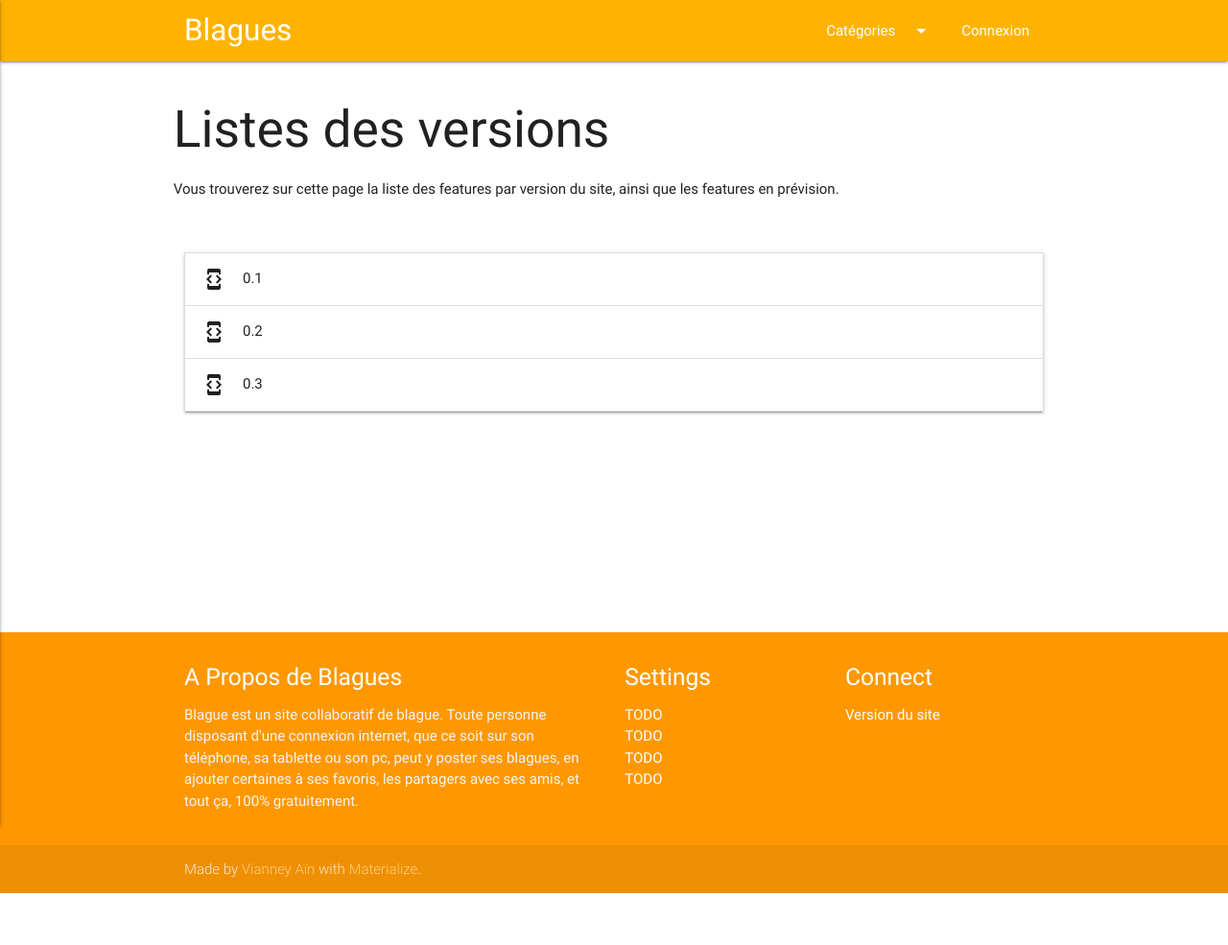
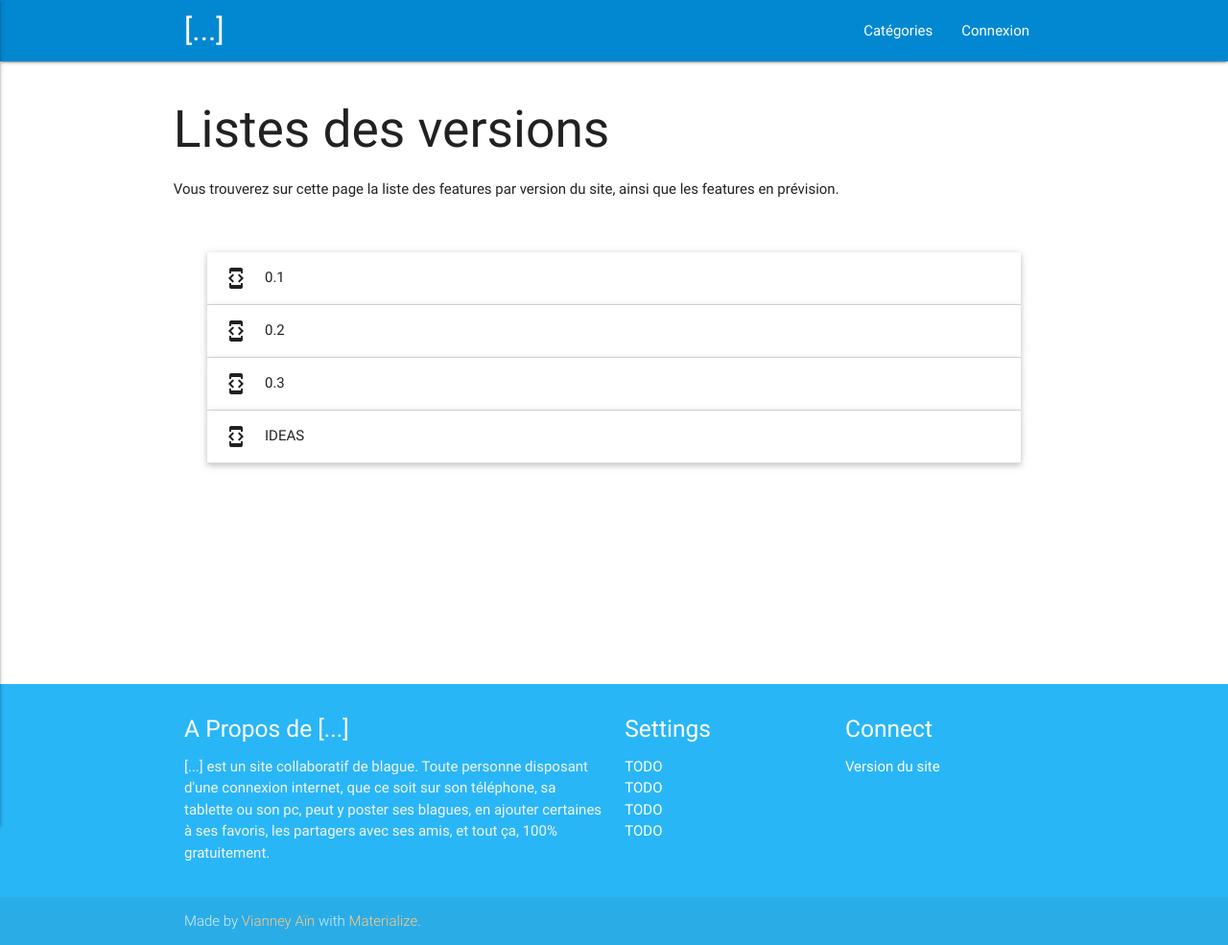
Before and after one commit to VianneyAin/this-or-this, a PHP site: page /jokes/version in a window 1280 px wide. Shown: the whole page at 96% size. Before the commit the page ends 931 px from the top, so only its background shows below. Run offline with PHP 8.4, Linux system fonts and the light colour scheme; tables that the repository leaves empty or names only in its code hold one stand-in row (values such as "Sample post"); some libraries are stand-ins or nearby versions.

Commit message:
Jokes v0.2.25 - Fiew change on views

```diff
--- a/includes/functions/registration.php
+++ b/includes/functions/registration.php
@@ -337,7 +337,6 @@ class Registration
 
     function RedirectToURL($url, $timer = null)
     {
-        var_dump($url);
         if (isset($timer) && !empty($timer)){
             header("Refresh: $timer; URL=$url");
         }
--- a/includes/mvc/controllers/controller.jokes.php
+++ b/includes/mvc/controllers/controller.jokes.php
@@ -81,6 +81,8 @@ class Jokes_Controller extends Application{
                     case 'cat':
                         $this->permission_object->user_do('read_joke_single');
                         if (isset($this->routes[2]) && !empty($this->routes[2])){
+                            $this->data['category'] = $this->model->get_category_by_slug($this->routes[2]);
+                            $this->data['jokes'] = $this->model->get_jokes_by_category_id($this->data['category']['category_id']);
                         }
                         break;
                     default:
@@ -120,6 +122,7 @@ class Jokes_Controller extends Application{
 
                         break;
                     case 'cat':
+                        $this->view->joke_category_view($this->data);
                         break;
                     default:
                         break;
--- a/includes/mvc/models/model.home.php
+++ b/includes/mvc/models/model.home.php
@@ -9,13 +9,9 @@
     public function get_last_jokes($limit = null){
         try {
             $db = Db::getInstance();
-            $req = $db->prepare('SELECT * FROM jokes WHERE status = "active" ORDER BY created DESC LIMIT '.$limit);
             $req->execute();
             $posts = $req->fetchAll();
             foreach ($posts as $key => $post){
-                if (isset($post['author'])){
-                    $posts[$key]['author'] = $this->get_user_by_id($post['author']);
-                }
                 if (isset($post['joke_id'])){
                     $id = $post['joke_id'];
                     if (isset($this->user_object->userID) && !empty($this->user_object->userID)){
--- a/includes/mvc/models/model.jokes.php
+++ b/includes/mvc/models/model.jokes.php
@@ -59,7 +59,7 @@
     public function get_jokes_by_category_id($category_id){
         try {
             $db = Db::getInstance();
-            $sql = "SELECT * FROM jokes LEFT JOIN users on jokes.author = users.id where status <> 'draft' LIMIT 9";
+            $sql = "SELECT * FROM jokes LEFT JOIN users on jokes.author = users.id where status = 'active' ORDER BY created DESC LIMIT 9";
             $req = $db->prepare($sql);
             // the query was prepared, now we replace :id with our actual $id value
             $req->execute();
--- a/includes/mvc/views/view.footer.php
+++ b/includes/mvc/views/view.footer.php
@@ -12,12 +12,12 @@
 
       public function fn_footer_view($actions){
           ?>
-          <footer class="page-footer orange">
+          <footer class="page-footer light-blue lighten-1">
             <div class="container">
               <div class="row">
                 <div class="col l6 s12">
-                  <h5 class="white-text">A Propos de Blagues</h5>
-                  <p class="grey-text text-lighten-4">Blague est un site collaboratif de blague. Toute personne disposant d'une connexion internet, que ce soit sur son téléphone, sa tablette ou son pc, peut y poster ses blagues, en ajouter certaines à ses favoris, les partagers avec ses amis, et tout ça, 100% gratuitement.</p>
+                  <h5 class="white-text">A Propos de [...]</h5>
+                  <p class="grey-text text-lighten-4">[...] est un site collaboratif de blague. Toute personne disposant d'une connexion internet, que ce soit sur son téléphone, sa tablette ou son pc, peut y poster ses blagues, en ajouter certaines à ses favoris, les partagers avec ses amis, et tout ça, 100% gratuitement.</p>
                 </div>
                 <div class="col l3 s12">
                   <h5 class="white-text">Settings</h5>
--- a/includes/mvc/views/view.header.php
+++ b/includes/mvc/views/view.header.php
@@ -31,11 +31,11 @@
             <?php $this->call_to_actions($actions); ?>
           </head>
           <body>
-            <nav id="main-menu" class="amber darken-1" role="navigation">
-              <div class="nav-wrapper container"><a id="logo-container" href="http://localhost/jokes" class="brand-logo">Blagues</a>
+            <nav id="main-menu" class="light-blue darken-2" role="navigation">
+              <div class="nav-wrapper container"><a id="logo-container" href="http://localhost/jokes" class="brand-logo">[...]</a>
                 <ul class="right hide-on-med-and-down">
                     <?php if (isset($categories) && !empty($categories) && sizeof($categories) > 0){ ?>
-                        <li><a id="cat-button" data-activates="cat-sidebar" class="show-on-large">Catégories<i class="material-icons right">arrow_drop_down</i></a></li>
+                        <li><a id="cat-button" data-activates="cat-sidebar" class="show-on-large">Catégories</a></li>
                     <?php } ?>
                     <?php if ($registration->CheckLogin()){
                         echo '<li><a href="http://localhost/jokes/profil" type="submit">Profil</a></li>';
@@ -46,7 +46,7 @@
                 </ul>
 
                 <!--CATEGORIES SIDEBAR -->
-                <ul id="cat-sidebar" class="side-nav">
+                <ul id="cat-sidebar" class="side-nav" style="z-index:999">
                     <li><a><i class="material-icons">format_list_bulleted</i>Liste des catégories</a></li>
                     <?php foreach ($categories as $key => $category){
                         echo '<li><a href="http://localhost/jokes/blagues/cat/'.$category['slug'].'">'.$category['name'].'</a></li>';
@@ -55,7 +55,6 @@
                 </ul>
                 <!-- END OF CATEGORIES SIDEBAR -->
 
-
                 <ul id="nav-mobile" class="side-nav">
                     <?php if ($registration->CheckLogin()){
                         echo '<li><a href="http://localhost/jokes/profil" type="submit">Profil</a></li>';
@@ -63,6 +62,24 @@
                     } else { ?>
                         <li><a href="http://localhost/jokes/connexion">Connexion</a></li>
                     <?php } ?>
+                    <?php /*if ( isset($categories) && !empty($categories) && sizeof($categories) > 0 ){ ?>
+                        <ul class="collapsible collapsible-accordion">
+                          <li>
+                            <a class="collapsible-header">Catégories<i class="material-icons">arrow_drop_down</i></a>
+                            <div class="collapsible-body">
+                              <ul>
+                                  <?php foreach ($categories as $key => $category){
+                                      if (isset($category['name']) && !empty($category['name'])){
+                                          echo '<li><a href="http://localhost/jokes/blagues/cat/'.$category['slug'].'">'.$category['name'].'</a></li>';
+                                      }
+                                  }
+                                  ?>
+                              </ul>
+                            </div>
+                          </li>
+                        </ul>
+                    <?php } */?>
+
                 </ul>
                 <a href="#" data-activates="nav-mobile" class="button-collapse right"><i class="material-icons">menu</i></a>
               </div>
--- a/includes/mvc/views/view.login.php
+++ b/includes/mvc/views/view.login.php
@@ -5,7 +5,6 @@
           {
               if($registration->Login())
               {
-                  echo 'ici';
                    $registration->RedirectToURL("http://localhost/jokes");
               }
           }
--- a/includes/mvc/views/view.version.php
+++ b/includes/mvc/views/view.version.php
@@ -14,33 +14,33 @@
                     <p>Vous trouverez sur cette page la liste des features par version du site, ainsi que les features en prévision.</p>
                 </div>
                 <div class="row"></div>
-                <ul class="collapsible" data-collapsible="accordion">
+                <ul class="collapsible popout" data-collapsible="accordion">
                      <li>
                        <div class="collapsible-header"><i class="material-icons">developer_mode</i>0.1</div>
                        <div class="collapsible-body">
                            <ul>
-                               <li>
+                               <li class="green-text text-darken-1">
                                    - Formulaire d'inscription
                                </li>
-                               <li>
+                               <li class="green-text text-darken-1">
                                    - Formulaire de connexion
                                </li>
-                               <li>
+                               <li class="green-text text-darken-1">
                                    - Gestion des sessions
                                </li>
-                               <li>
+                               <li class="green-text text-darken-1">
                                    - Page de profil utilisateur
                                </li>
-                               <li>
+                               <li class="green-text text-darken-1">
                                    - Formulaire de création de blague
                                </li>
-                               <li>
+                               <li class="green-text text-darken-1">
                                    - Page d'accueil avec les 10 dernières blagues
                                </li>
-                               <li>
+                               <li class="green-text text-darken-1">
                                    - Page blague seule
                                </li>
-                               <li>
+                               <li class="green-text text-darken-1">
                                    - Création de la section d'administration
                                </li>
                            </ul>
@@ -50,30 +50,73 @@
                        <div class="collapsible-header"><i class="material-icons">developer_mode</i>0.2</div>
                        <div class="collapsible-body">
                            <ul>
-                               <li>
+                               <li class="green-text text-darken-1">
                                    - Section administration : validation des nouvelles blagues
                                </li>
-                               <li>
+                               <li class="green-text text-darken-1">
                                    - Possibilité de modifier son mot de passe / son adresse email sur son profil
                                </li>
-                               <li>
+                               <li class="green-text text-darken-1">
                                    - Possibilité d'ajouter son avatar sur son profil
                                </li>
-                               <li>
+                               <li class="green-text text-darken-1">
                                    - Possibilité d'ajouter une description sur son profil
                                </li>
-                               <li>
+                               <li class="green-text text-darken-1">
                                    - Système de notation de blagues
                                </li>
-                               <li>
+                               <li class="green-text text-darken-1">
                                    - Mise en place des catégories de blagues (Menu, Page catégories)
+                               </li>
+                               <li class="red-text text-darken-1">
+                                   - Possibilité de commenter une blague
+                               </li>
+                               <li class="red-text text-darken-1">
+                                   - Possibilité d'ajouter une blague / un utilisateur à ses favoris
+                               </li>
+                               <li class="red-text text-darken-1">
+                                   - Liste de favoris blagues / utilisateurs
+                               </li>
+                               <li class="red-text text-darken-1">
+                                   - Mot de passe oublié avec Token
+                               </li>
+                               <li class="red-text text-darken-1">
+                                   - Gestion des sessions (durées, remember me...)
                                </li>
                            </ul>
                        </div>
                      </li>
                      <li>
                        <div class="collapsible-header"><i class="material-icons">developer_mode</i>0.3</div>
-                       <div class="collapsible-body"><span>Aucun contenu</span></div>
+                       <div class="collapsible-body">
+                           <ul>
+                               <li class="red-text text-darken-1">
+                                   - Système de point de blague (en fonction des notes, des blagues postés)
+                               </li>
+                               <li class="red-text text-darken-1">
+                                   - Système de haut-fait / trophées / niveaux / titres
+                               </li>
+                               <li class="red-text text-darken-1">
+                                   - Fonction de recherche
+                               </li>
+                               <li class="red-text text-darken-1">
+                                   - Blague rapide
+                               </li>
+                           </ul>
+                       </div>
+                     </li>
+                     <li>
+                       <div class="collapsible-header"><i class="material-icons">developer_mode</i>IDEAS</div>
+                       <div class="collapsible-body collapse">
+                           <ul>
+                               <li class="red-text text-darken-1">
+                                   - Algorithme de proposition de blague (en fonction des blagues aimées)
+                               </li>
+                               <li class="red-text text-darken-1">
+                                   - Blague version tinder (j'aime / j'aime pas / favoris ) => suivant
+                               </li>
+                           </ul>
+                       </div>
                      </li>
                    </ul>
             </div>
```
Also changed, not shown: includes/mvc/views/view.home.php (+6 -6 lines), includes/mvc/views/view.jokes.php (+4 -4 lines).
